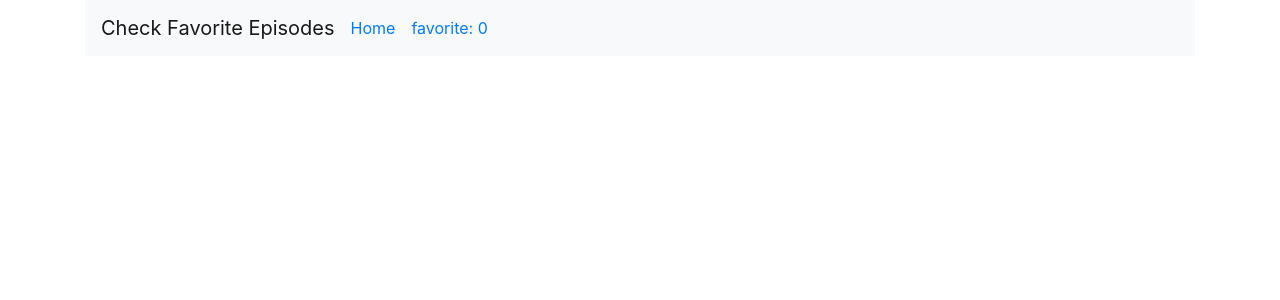
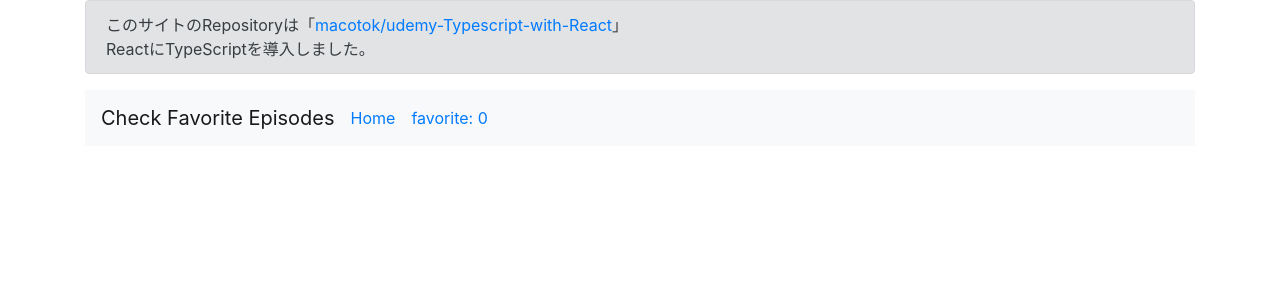
Before and after one commit to macotok/udemy-Typescript-with-React, a React (Create React App) app in the folder my-app-ts/: page /favorite in a window 1280 px wide. Shown: the top 300 px of the page. Built offline with nearby package versions, Linux system fonts and the light colour scheme; no server answers; the HTML template or start-up script is replaced by a standard one.

Commit message:
headerにサイトの説明文を追加

```diff
--- a/my-app-ts/src/components/Header.tsx
+++ b/my-app-ts/src/components/Header.tsx
@@ -1,5 +1,5 @@
 import React, { FC, useContext } from 'react';
-import { Nav, Navbar } from 'react-bootstrap';
+import { Alert, Nav, Navbar } from 'react-bootstrap';
 import { Link } from '@reach/router';
 import AppContext from '../contexts/AppContext';
 import { IEpisode, IState } from '../interfaces';
@@ -7,6 +7,15 @@ import { IEpisode, IState } from '../interfaces';
 const Header: FC = () => {
   const { state: { favorites } }: { state: IState, favorites: IEpisode[] } = useContext(AppContext);
   return (
+    <>
+      <Alert variant="secondary">
+        このサイトのRepositoryは「
+        <a href="https://github.com/macotok/udemy-Typescript-with-React" target="_blank">
+          macotok/udemy-Typescript-with-React
+        </a>
+        」<br />
+        ReactにTypeScriptを導入しました。
+      </Alert>
       <Navbar bg="light" variant="light">
         <Navbar.Brand>Check Favorite Episodes</Navbar.Brand>
         <Nav className="mr-auto">
@@ -14,6 +23,7 @@ const Header: FC = () => {
           <Nav.Item><Link to="/favorite">favorite{favorites.length > 1 ? 's' : null}: {favorites.length}</Link></Nav.Item>
         </Nav>
       </Navbar>
+    </>
   );
 };
 
```
Lines whose indentation alone changed are shown as unchanged.
